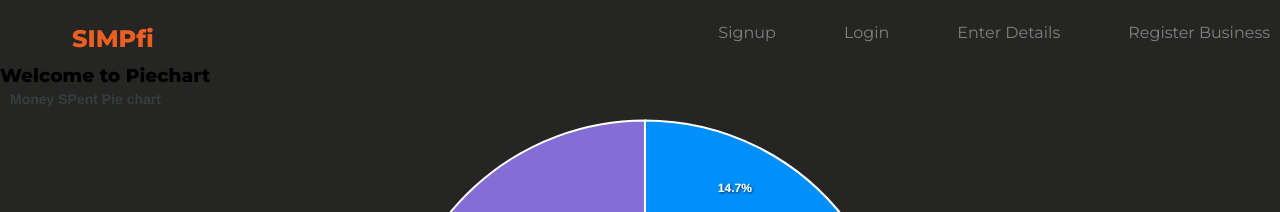
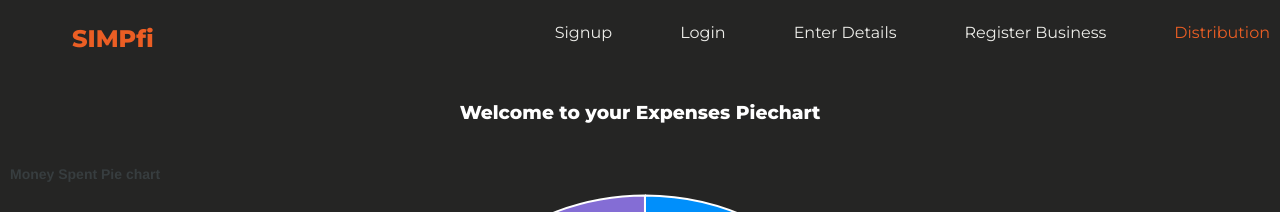
Before and after one commit to tarannum-2002/Business-Budgeting-app, a React (Create React App) app in the folder client/: page /Distribution in a window 1280 px wide. Shown: the top 212 px of the page. Built offline with nearby package versions, Linux system fonts and the light colour scheme.

Commit message:
pie chart display

```diff
--- a/client/src/pages/Components.js
+++ b/client/src/pages/Components.js
@@ -179,7 +179,7 @@ export const Nav = styled.nav`
 `;
 
 export const NavLink = styled(Link)`
-  color: #808080;
+  color: #edede9;
   display: flex;
   align-items: center;
   text-decoration: none;
--- a/client/src/pages/Distribution.js
+++ b/client/src/pages/Distribution.js
@@ -1,79 +1,68 @@
+// please install npm install react-apexcharts apexcharts
+import React, { useState, useEffect } from "react";
+import Chart from "react-apexcharts";
+function Piechart() {
+  const [Username, setName] = useState([]);
+  const [MoneySpent, setMoneySpent] = useState([]);
 
-// please install npm install react-apexcharts apexcharts
-import React ,{ useState, useEffect} from "react";
-import  Chart  from "react-apexcharts";
-function Piechart()
-{
-   const [Username, setName]= useState([]);
-   const [MoneySpent, setMoneySpent]= useState([]);
+  useEffect(() => {
+    const Uname = [];
+    const UMoney = [];
 
-   useEffect( ()=>{
-       const Uname=[];
-       const UMoney=[];
-
-            const getUserdata= async()=>{
+    const getUserdata = async () => {
       // const reqData= await fetch("http://localhost/reactgraphtutorial/marks");
 
-            let EachSpendingsTotal= [
+      let EachSpendingsTotal = [
         {
-                    user: 'a',
-                    money: 5000
+          user: "a",
+          money: 5000,
         },
         {
-                    user:'b',
-                    money: 8000
+          user: "b",
+          money: 8000,
         },
         {
-                    user:'c',
-                    money: 9000
+          user: "c",
+          money: 9000,
         },
         {
-                    user:'d',
-                    money: 4000
+          user: "d",
+          money: 4000,
         },
         {
-                    user:'e',
-                    money: 8000
-                }
-
-
-            ]
-            const resData= EachSpendingsTotal;
-            for(let i=0; i< resData.length; i++)
-            {
+          user: "e",
+          money: 8000,
+        },
+      ];
+      const resData = EachSpendingsTotal;
+      for (let i = 0; i < resData.length; i++) {
         Uname.push(resData[i].user);
         UMoney.push(parseInt(resData[i].money));
       }
       setName(Uname);
       setMoneySpent(UMoney);
       //console.log(resData);
-            }
+    };
 
     getUserdata();
+  }, []);
 
-   },[]);
-
-    return(
+  return (
     <React.Fragment>
       <div className="container-fluid mb-3">
-                <h3 className="mt-3">Welcome to Piechart </h3>
+        <h3 className="piechart">Welcome to your Expenses Piechart </h3>
         <Chart
           type="pie"
           width={1349}
           height={550}
-
-                series={ MoneySpent }
-
+          series={MoneySpent}
           options={{
-                        title:{ text:"Money SPent Pie chart"
-                        } ,
-                       noData:{text:"Empty Data"},
+            title: { text: "Money Spent Pie chart" },
+            noData: { text: "Empty Data" },
             // colors:["#f90000","#f0f"],
-                      labels:Username
-
+            labels: Username,
           }}
-                >
-                </Chart>
+        ></Chart>
       </div>
     </React.Fragment>
   );
--- a/client/src/pages/Navbar.js
+++ b/client/src/pages/Navbar.js
@@ -23,6 +23,11 @@ function App() {
             Register Business
           </Components.NavLink>
         </div>
+        <div style={{ margin: "10px" }}>
+          <Components.NavLink to="/Distribution">
+            Distribution
+          </Components.NavLink>
+        </div>
       </Components.NavMenu>
     </Components.Nav>
   );
--- a/client/src/styles.css
+++ b/client/src/styles.css
@@ -140,3 +140,9 @@ footer {
 .login-button {
   margin: 2em auto;
 }
+
+.piechart {
+  color: #fff;
+  text-align: center;
+  padding: 2em 0;
+}
```
Lines whose indentation alone changed are shown as unchanged.
